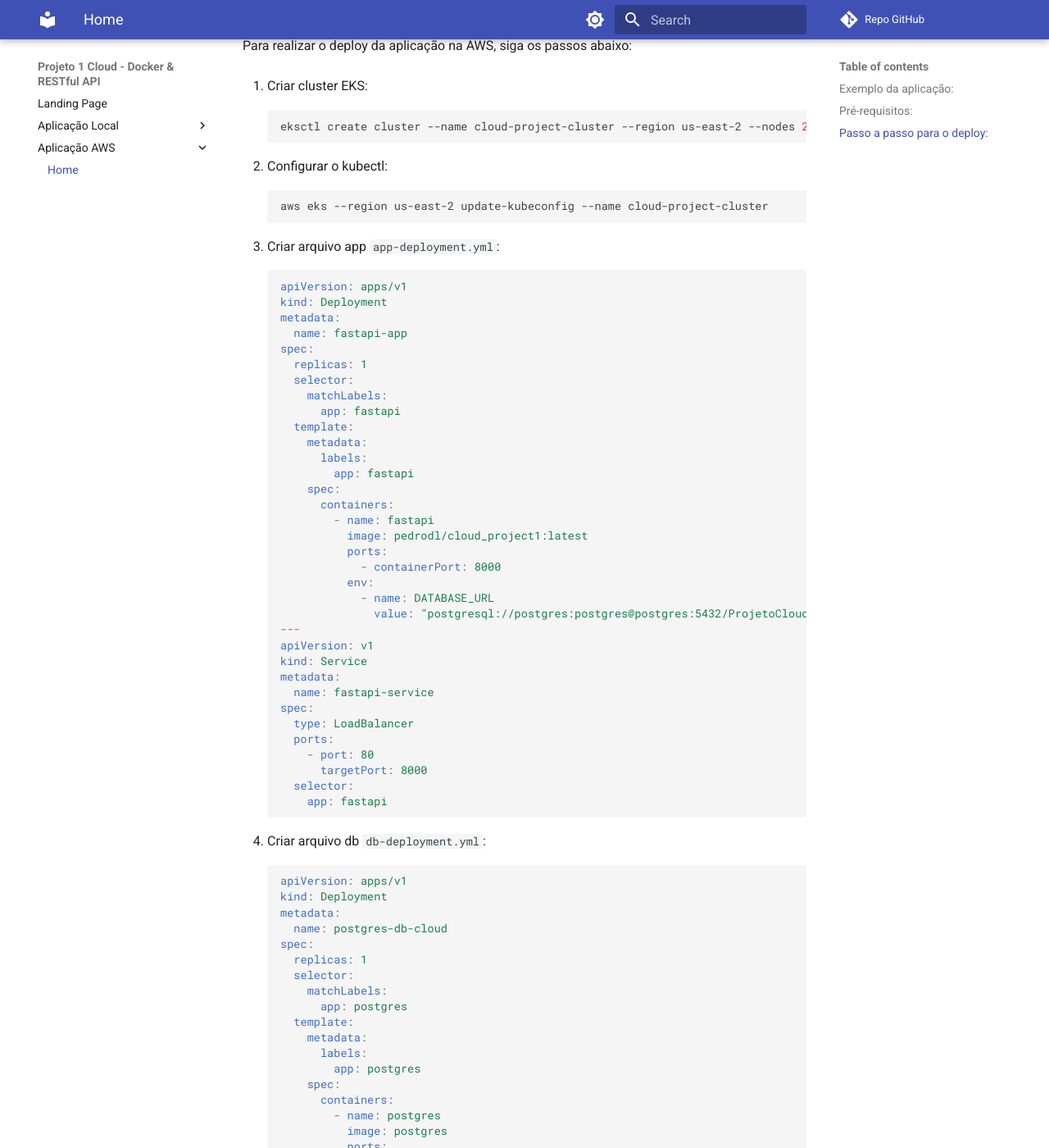
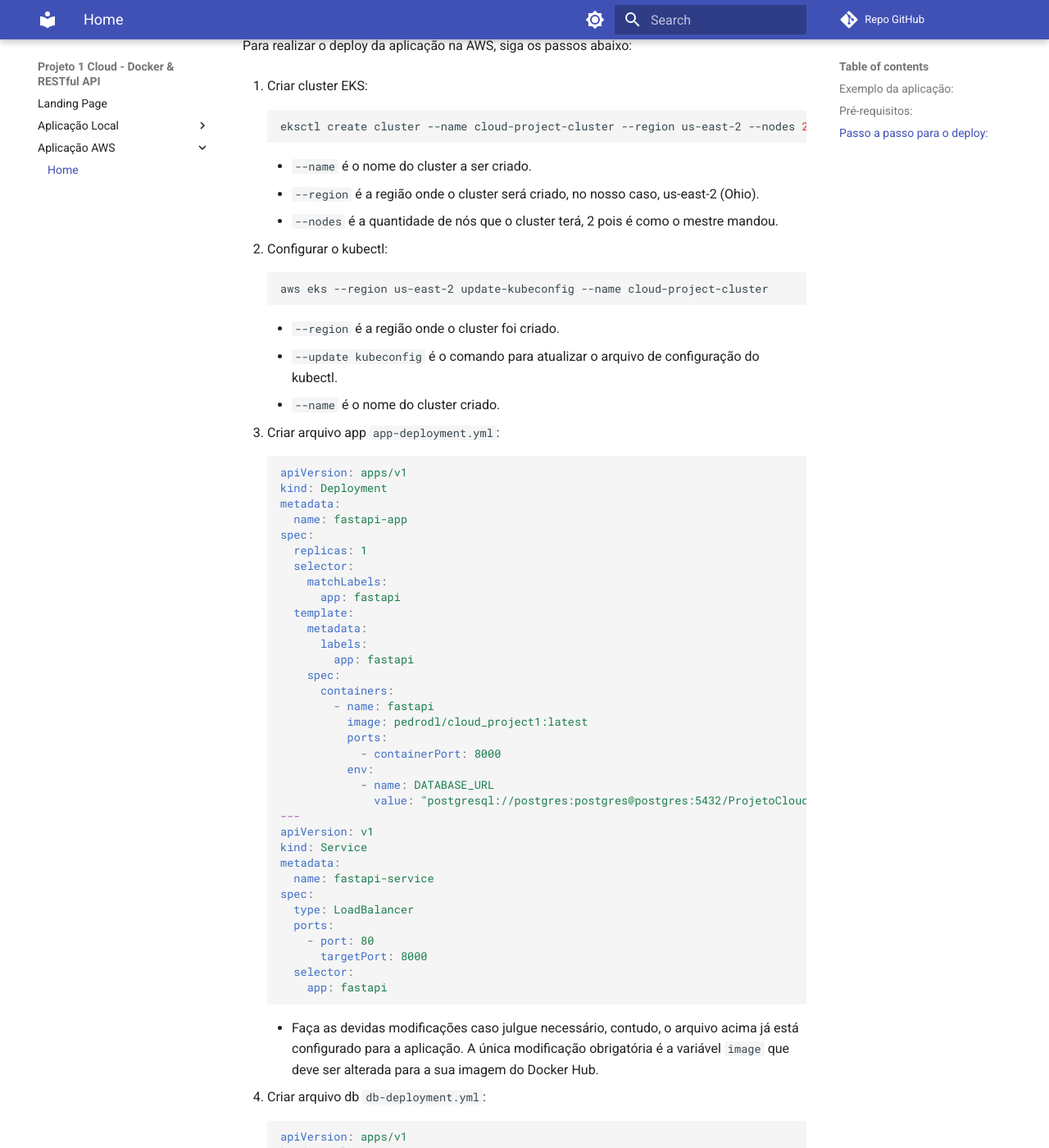
Before and after one commit to DeLucca990/Cloud-RESTful-API, an MkDocs documentation site: the page built from docs/aws_index.md, in a window 1280 px wide and 1400 px high, scrolled down 871 px. Shown: the whole window at 82% size. Built offline with MkDocs 1.6.1 and Material for MkDocs 9.7.7, drawn with Linux system fonts in a browser that asks for light colours; comment, search, counter and statistics services are not loaded.

Commit message:
update: docs

````diff
--- a/docs/aws_index.md
+++ b/docs/aws_index.md
@@ -27,13 +27,15 @@
 <div class="info" markdown>
 ??? info "Realizar o deploy por meio do CloudShell"
     Para realizar o deploy por meio do CloudShell, acesse o console da AWS e procure por `CloudShell` no canto superior direito.
+    Caso queira saber mais sobre o AWS CloudShell [acesse](https://docs.aws.amazon.com/pt_br/cloudshell/latest/userguide/welcome.html).
 
-    Caso queira saber mais sobre o AWS CloudShell [acesse](https://docs.aws.amazon.com/pt_br/cloudshell/latest/userguide/welcome.html).
+    Instale o [EKSCTL](https://eksctl.io/installation/). Sabemos que o CloudShell roda uma versão do Linux, então siga o passo a passo para instalar o EKSCTL em base Unix.
+    Após isso, siga as instruções para deploy abaixo.
 </div>
 
 <div class="info" markdown>
 ??? tip "Dica Amiga"
-    Utilize o CloudShell para realizar o deploy, pois ele já vem com o AWS CLI e o EKSCTL instalados.
+    Utilize o CloudShell para realizar o deploy, pois ele é mais simples de instalar os pacotes.
 </div>
 ## Passo a passo para o deploy:
 Para realizar o deploy da aplicação na AWS, siga os passos abaixo:
@@ -42,11 +44,17 @@
 ```bash
 eksctl create cluster --name cloud-project-cluster --region us-east-2 --nodes 2
 ```
+    - `--name` é o nome do cluster a ser criado.
+    - `--region` é a região onde o cluster será criado, no nosso caso, us-east-2 (Ohio).
+    - `--nodes` é a quantidade de nós que o cluster terá, 2 pois é como o mestre mandou.
 
 2. Configurar o kubectl:
 ```bash
 aws eks --region us-east-2 update-kubeconfig --name cloud-project-cluster
 ```
+    - `--region` é a região onde o cluster foi criado.
+    - `--update kubeconfig` é o comando para atualizar o arquivo de configuração do kubectl.
+    - `--name` é o nome do cluster criado.
 
 3. Criar arquivo app `app-deployment.yml`:
 ```yml
@@ -85,7 +93,8 @@
   selector:
     app: fastapi
 ```
-
+    - Faça as devidas modificações caso julgue necessário, contudo, o arquivo acima já está configurado para a aplicação. A única
+    modificação obrigatória é a variável `image` que deve ser alterada para a sua imagem do Docker Hub.
 4. Criar arquivo db `db-deployment.yml`:
 ```yml
 apiVersion: apps/v1
````
